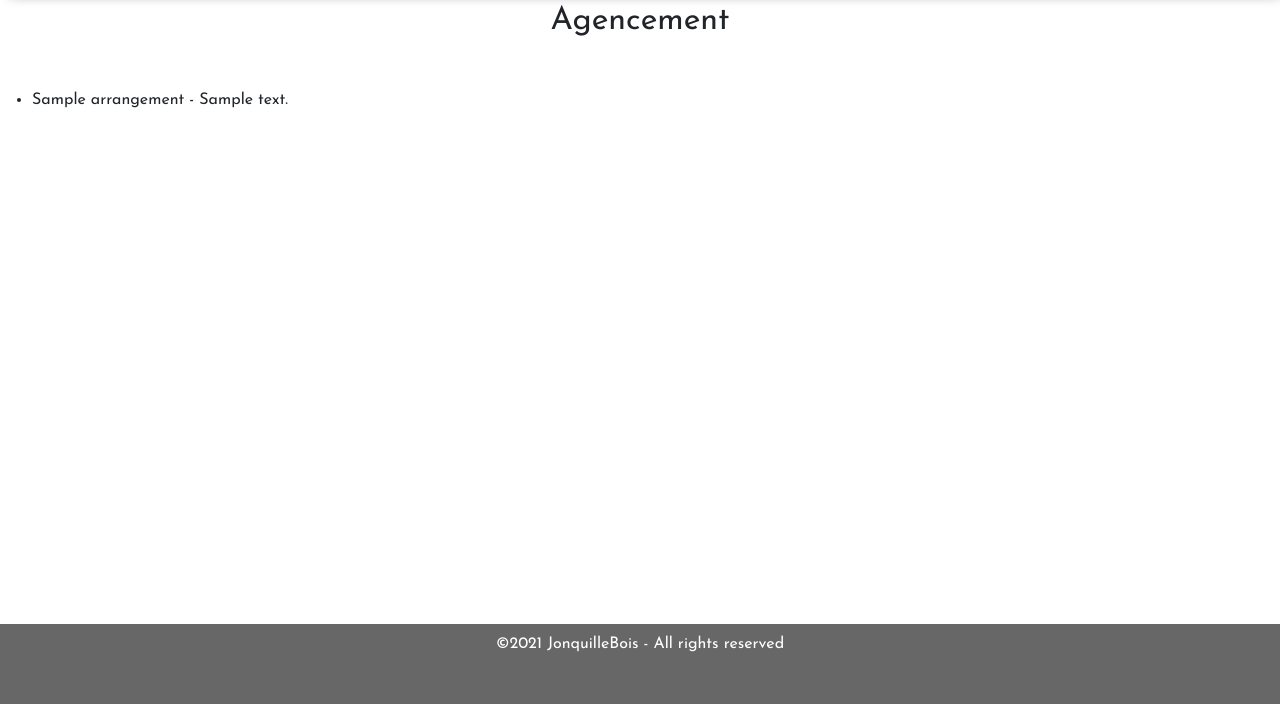
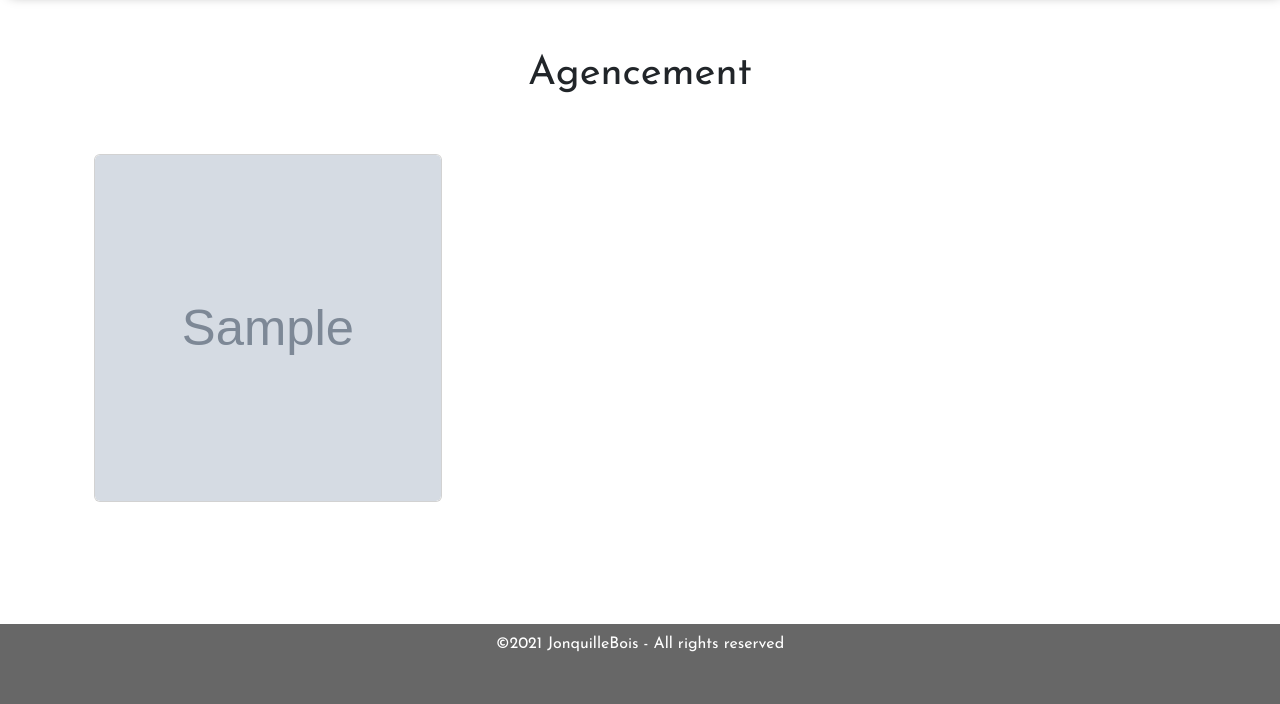
Before and after one commit to Nico786/jonquillebois, a Django app: page /agencement in a window 1280 px wide. Shown: the part 96-800 px from the top of the page. Run offline with Django 4.2, Linux system fonts and the light colour scheme; tables that the repository leaves empty hold one stand-in row (values such as "Sample post"); grey boxes marked "Sample" are stand-in pictures; some libraries are stand-ins or nearby versions.

Commit message:
update html and css

```diff
--- a/app/static/css/app.css
+++ b/app/static/css/app.css
@@ -121,68 +121,65 @@ main{
     z-index:10;
 }
 
-.section-agencement img, .section-mobilier img{
-    width:300px;
-    height:300px;
-    z-index:1;
-}
-.section-agencement a, .section-mobilier a{
-    display:inline-block;
-    z-index:1;
+
+.card {
+    transition: all 0.3s ease;
+    position: relative;
+    overflow: hidden;
+    background-color: #fff;
 }
 
-.card:hover .card-img-top{
-    filter:brightness(0.5);
-    transition: filter 0.4s ease-in-out;
-    z-index:1;
+.card-img-wrapper {
+    position: relative;
+    width: 100%;
+    padding-top: 100%;
+    overflow: hidden;
+    transition: transform 0.3s ease;
 }
 
-.card-body{
-    position:absolute;
-    top:20px;
-    color:white;
-    opacity: 0;
-    transition: all 0.4s ease 0s;
-    z-index:1;
+.card-img {
+    position: absolute;
+    top: 0;
+    left: 0;
+    width: 100%;
+    height: 100%;
+    object-fit: cover;
+    transition: transform 0.3s ease;
 }
 
-.card:hover .card-body{
-    opacity: 1;
-    color:white;
+.card-body {
+    position: absolute;
+    bottom: 10px;
+    left: 0;
+    right: 0;
+    color: white;
+    z-index: 1;
+    padding: 10px;
+    opacity: 0;
+    border-radius: 5px;
+    box-shadow: 0 0 0 rgba(0, 0, 0, 0);
+    background-color: rgba(0, 0, 0, 0);
+    transition: opacity 0.4s ease, border-radius 0.3s ease, box-shadow 0.3s ease, background-color 0.3s ease;
 }
 
-.page-item.active .page-link{
-    background-color: rgba(0, 0, 0, 0.596);
-    color:white;
-    border:black
+.card:hover {
+    background-color: rgba(0, 0, 0, 0.5);
+    color: white;
 }
 
-.page-link{
-    text-decoration: none;
-    color:black
+.card:active {
+    background-color: rgba(0, 0, 0, 0.7);
 }
 
-.page-link:hover{
-    text-decoration: none;
-    color:black
+.card:hover .card-img-wrapper {
+    transform: scale(1.05);
 }
 
-
-#infos-contact a{
-    color:black;
-    font-weight: 600;
-}
-
-#infos-contact a:hover{
-    text-decoration: underline;
-}
-
-.form-control::placeholder{
-    color:rgba(0, 0, 0, 0.418)
-}
-
-#contact .fas{
-    line-height:30px;
+.card:hover .card-body {
+    opacity: 1;
+    border-radius: 5px;
+    box-shadow: 0 4px 8px rgba(0, 0, 0, 0.3);
+    background-color: rgba(0, 0, 0, 0.5);
 }
 
 footer{
--- a/app/templates/arrangements.html
+++ b/app/templates/arrangements.html
@@ -1,14 +1,35 @@
 {% extends "base.html" %}
 {% block title %}Agencement{% endblock %}
 {% block content %}
-    <h2 class="my-5 text-center">Agencement</h2>
-    {% if error %}
-    <p class="my-5 text-center">{{ error }}</p>
-    {% else %}
-    <ul>
-      {% for arrangement in arrangements %}
-        <li>{{ arrangement.title }} - {{ arrangement.description }}</li>
-      {% endfor %}
-    </ul>
+    <div class="container mt-5">
+        <h1 class="py-5 text-center">Agencement</h1>
+        {% if error %}
+        <p class="my-5 text-center">{{ error }}</p>
+        {% else %}
+        <div id="goTopPage" class="invisible">
+            <a href="#top">&#8593;</a>
+        </div>
+        <section class="section-agencement">
+            <div class="container">
+                <div class="row g-4">
+                    {% for arrangement in arrangements %}
+                    <div class="col-sm-12 col-md-4">
+                        <a href="#" class="d-block">
+                            <div class="card text-start w-100">
+                                <div class="card-img-wrapper">
+                                    <img src="{{ arrangement.picture.url }}" alt="{{ arrangement.title }}" class="card-img">
+                                </div>
+                                <div class="card-body">
+                                    <h4>{{ arrangement.title }}</h4>
+                                    <p class="card-text"><i>Plus d'informations...</i></p>
+                                </div>
+                            </div>
+                        </a>
+                    </div>
+                    {% endfor %}
+                </div>
+            </div>
+        </section>
+    </div>
   {% endif %}
 {% endblock content %}
```
